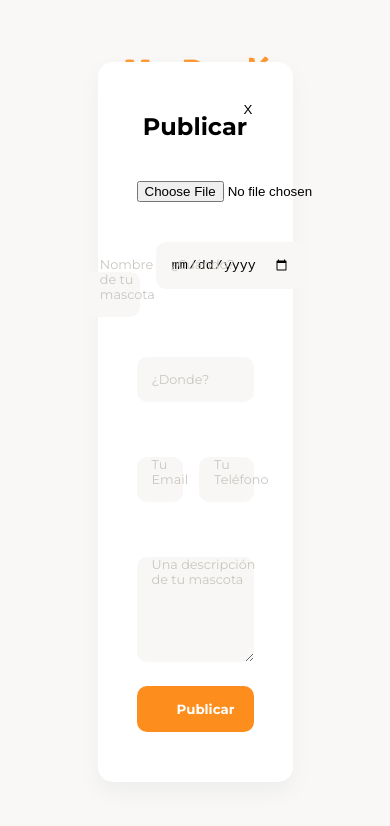
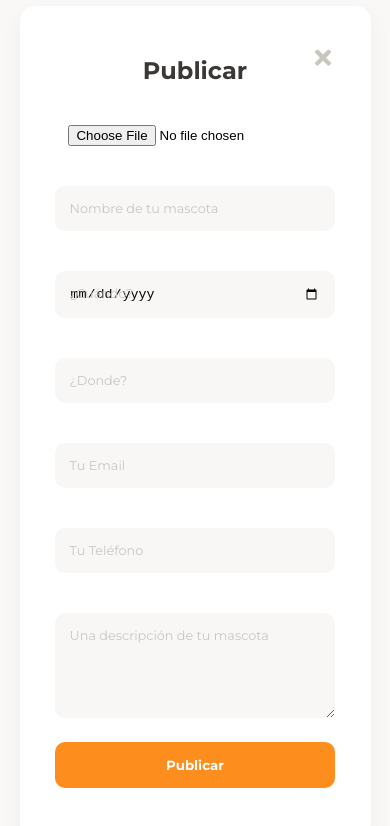
Before and after one commit to FacuAraujo/me-perdi-react, a React (Create React App) app: page / in a window 390 px wide. Both pictures are taken after a click on the button "Publicar". Shown: the top 826 px of the page. Built offline with nearby package versions, Linux system fonts and the light colour scheme.

Commit message:
Form animation and responsive

```diff
--- a/src/components/PopUpForm.jsx
+++ b/src/components/PopUpForm.jsx
@@ -27,13 +27,15 @@ function PopUpForm(props) {
     return (
         <div className="popup-form">
             <div className="content">
-                <button className="close-button" onClick={() => props.handleForm()}>X</button>
+                <div className="close-button" onClick={() => props.handleForm()}>
+                <svg xmlns="http://www.w3.org/2000/svg" aria-hidden="true" focusable="false" data-prefix="fas" data-icon="times" className="svg-inline--fa fa-times fa-w-11" role="img" viewBox="0 0 352 512"><path fill="currentColor" d="M242.72 256l100.07-100.07c12.28-12.28 12.28-32.19 0-44.48l-22.24-22.24c-12.28-12.28-32.19-12.28-44.48 0L176 189.28 75.93 89.21c-12.28-12.28-32.19-12.28-44.48 0L9.21 111.45c-12.28 12.28-12.28 32.19 0 44.48L109.28 256 9.21 356.07c-12.28 12.28-12.28 32.19 0 44.48l22.24 22.24c12.28 12.28 32.2 12.28 44.48 0L176 322.72l100.07 100.07c12.28 12.28 32.2 12.28 44.48 0l22.24-22.24c12.28-12.28 12.28-32.19 0-44.48L242.72 256z"/></svg>
+                </div>
+
                 <div className="title">Publicar</div>
                 <form action="" autoComplete="off">
                     <input type="file" name="photos" id="photos" />
 
-                    <div className="form-row form-row-col">
-                        <div className="form-col name-col">
+                    <div className="form-row">
                         <label htmlFor="name" className="form-label">Nombre de tu mascota</label>
                         <input
                         type="text"
@@ -44,14 +46,13 @@ function PopUpForm(props) {
                         />
                     </div>
 
-                        <div className="form-col date-col">
+                    <div className="form-row">
                         <label htmlFor="date" className="form-label">¿Cuándo?</label>
                         <input
                         type="date"
                         name="date"
                         id="date"
                         />
-                        </div>
                     </div>
 
                     <div className="form-row">
@@ -65,8 +66,7 @@ function PopUpForm(props) {
                         />
                     </div>
 
-                    <div className="form-row form-row-col">
-                        <div className="form-col email-col">
+                    <div className="form-row">
                         <label htmlFor="email" className="form-label">Tu Email</label>
                         <input
                         type="email"
@@ -77,7 +77,7 @@ function PopUpForm(props) {
                         />
                     </div>
 
-                        <div className="form-col phone-col">
+                    <div className="form-row">
                         <label htmlFor="phone" className="form-label">Tu Teléfono</label>
                         <input
                         type="number"
@@ -86,7 +86,6 @@ function PopUpForm(props) {
                         onFocus={(event) => onFocus(event)}
                         onBlur={(event) => onBlur(event)}
                         />
-                        </div>
                     </div>
 
                     <div className="form-row">
--- a/src/components/PublishButton.jsx
+++ b/src/components/PublishButton.jsx
@@ -9,10 +9,6 @@ function PublishButton(){
     const [formVisible, setFormVisible] = useState(false)
 
     function handleFormVisible(){
-        setFormVisible(false)
-    }
-
-    function handleEscapeOutside() {
         setFormVisible(false)
     }
 
@@ -29,7 +25,6 @@ function PublishButton(){
                 <div className="popup">
                     <PopUpForm
                     handleForm={handleFormVisible}
-                    onEscapeOutside={handleEscapeOutside}
                     handleKeydown={handleKeydown}>
                     </PopUpForm>
                 </div>
--- a/src/components/popUpForm.scss
+++ b/src/components/popUpForm.scss
@@ -1,6 +1,8 @@
-$orange: #FD8D1C;
-$darkgray: #3A3834;
-$lightgray: #C9C6C0;
+$primary: #FD8D1C;
+$textDark: #3A3834;
+$textLight: #C9C6C0;
+$inputBg: #f8f7f6;
+$danger: #FF3C3C;
 
 .popup-form {
     background-color: #fff;
@@ -12,10 +14,28 @@ $lightgray: #C9C6C0;
     display: flex;
     justify-content: center;
     box-shadow: 0 10px 20px #eee;
-    transition: all 2s ease-in-out;
+    animation: fadeIn .5s cubic-bezier(0.175, 0.885, 0.32, 1.275);
+
+    @keyframes fadeIn {
+        0% {transform: scale(0);}
+        70% {transform: scale(1.03);}
+        100% {transform: scale(1);}
+    }
+
+    @media (max-width: 1200px) {
+        width: 70%;
+    }
+
+    @media (max-width: 890px) {
+        width: 90%;
+    }
 
     .content {
         width: 60%;
+
+        @media (max-width: 700px) {
+            width: 80%;
+        }
     }
 
     .close-button {
@@ -25,12 +45,20 @@ $lightgray: #C9C6C0;
         cursor: pointer;
         border: 0;
         background: none;
+        color: $textLight;
+        width: 1em;
+        transition: all .2s ease-in-out;
+
+        &:hover {
+            color: $danger;
+        }
     }
 
     .title {
         font-size: 1.5em;
         font-weight: 700;
         margin-bottom: 40px;
+        color: $textDark;
     }
 
     form {
@@ -52,7 +80,7 @@ $lightgray: #C9C6C0;
                 left: 15px;
                 cursor: text;
                 transition: all .2s ease;
-                color: $lightgray;
+                color: $textLight;
             }
 
             input {
@@ -60,7 +88,7 @@ $lightgray: #C9C6C0;
                 padding: 15px 15px;
                 border: 0;
                 border-radius: 10px;
-                background-color: #f8f7f6;
+                background-color: $inputBg;
                 outline: none;
             }
 
@@ -69,7 +97,7 @@ $lightgray: #C9C6C0;
                 padding: 15px 15px;
                 border: 0;
                 border-radius: 10px;
-                background-color: #f8f7f6;
+                background-color: $inputBg;
                 outline: none;
             }
         }
@@ -77,6 +105,7 @@ $lightgray: #C9C6C0;
         .form-row-col {
             display: flex;
             justify-content: center;
+            flex-wrap: wrap;
 
             .form-col:nth-child(1) {
                 margin-right: 1em;
@@ -102,7 +131,7 @@ $lightgray: #C9C6C0;
         .is-focus {
             .form-label {
                 top: 0;
-                color: $orange;
+                color: $primary;
             }
         }
 
```
Lines whose indentation alone changed are shown as unchanged.
